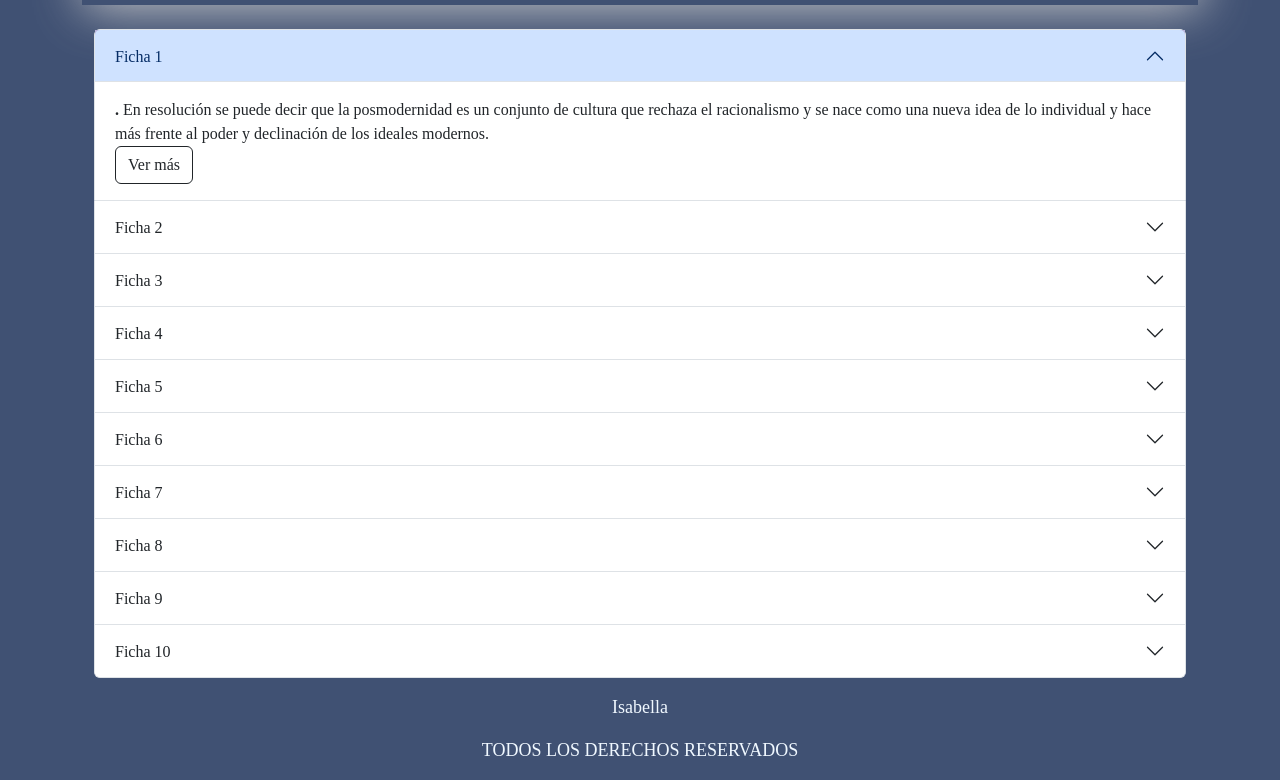
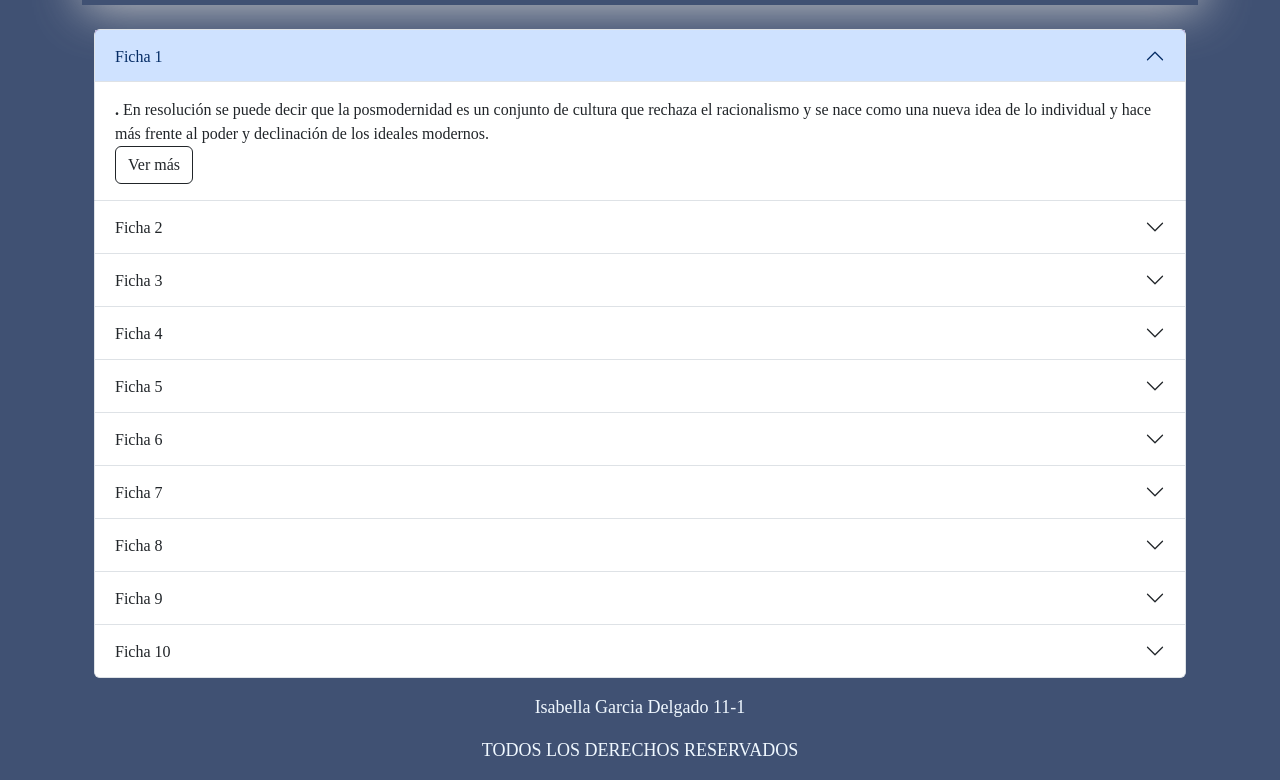
Before and after one commit to bominica/ISABELLA-GARCIA-DELGADO-11-1, a plain HTML site: page ISABELLA GARCIA DELGADO 11-1/index.html in a window 1280 px wide. Shown: the part 2186-2966 px from the top of the page. Drawn offline with nearby package versions, Linux system fonts and the light colour scheme.

Commit message:
Update index.html

```diff
--- a/ISABELLA GARCIA DELGADO 11-1/index.html
+++ b/ISABELLA GARCIA DELGADO 11-1/index.html
@@ -382,7 +382,7 @@
 
 
     <div class="container-fluid mt-3">
-        <p class="text-center footer">Isabella</p>
+        <p class="text-center footer">Isabella Garcia Delgado 11-1</p>
         <p class="text-center footer">TODOS LOS DERECHOS RESERVADOS</p>
     </div>
 
```
